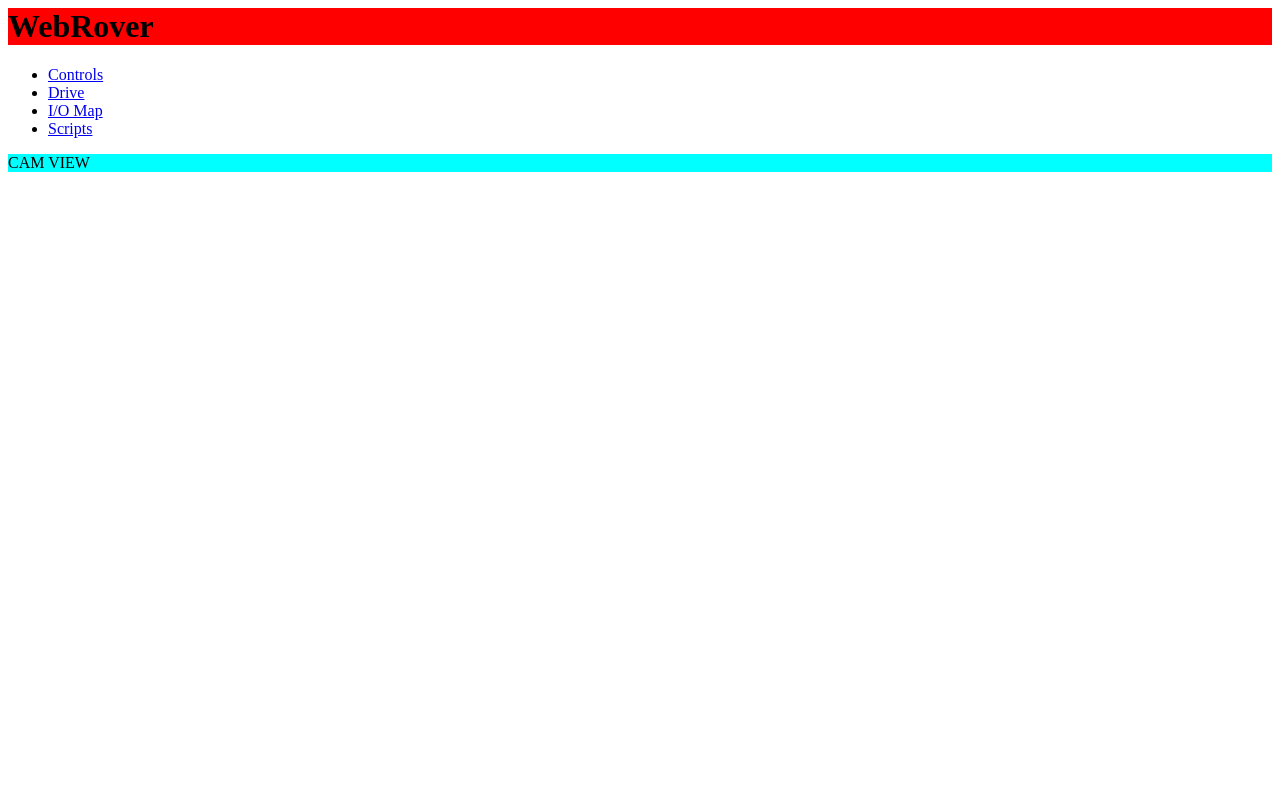
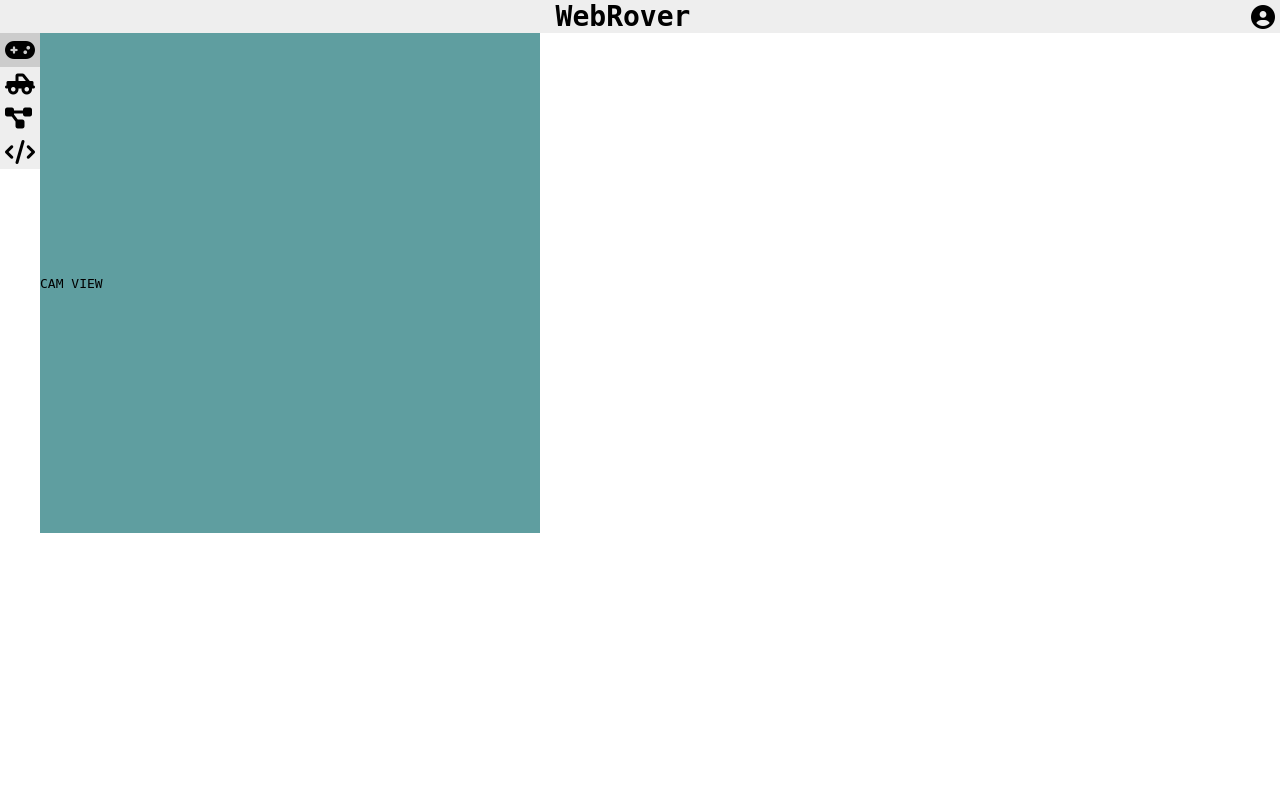
Before and after one commit to teoo-io/demo, a PHP site: page /index.php in a window 1280 px wide. Run offline with PHP 8.4, Linux system fonts and the light colour scheme; some libraries are stand-ins or nearby versions.

Commit message:
Updated layout.

```diff
--- a/src/header.php
+++ b/src/header.php
@@ -1,14 +1,12 @@
-<html>
+<html lang="en">
     <head>
         <link rel="stylesheet" href="style.css">
-        <title>
-            WebRover - SCADA
-        </title>
+        <title>WebRover - SCADA</title>
+        <script src="https://kit.fontawesome.com/9a7cc6e46e.js" crossorigin="anonymous"></script>
     </head>
     <body>
-        <div id="header">
-            <h1>
-                WebRover
-            </h1>
+        <div class="nav">
+            <i class="fas fa-user-circle" id="user-icon"></i>
+            <h1>WebRover</h1>
         </div>
     <?php require_once 'nav.php'; ?>
--- a/src/index.php
+++ b/src/index.php
@@ -1,5 +1,10 @@
-<?php require_once 'header.php'?>
-    <div id="camera-view">
+<?php
+    $current = 'index';
+    require_once 'header.php';
+?>
+    <div class ="content" id="camera-view">
         CAM VIEW
     </div>
-<?php require_once 'footer.php' ?>
+<?php
+    require_once 'footer.php'
+?>
--- a/src/nav.php
+++ b/src/nav.php
@@ -1,24 +1,25 @@
-<div id="nav">
+<div class="nav" id="left-div">
     <ul>
+        <a href="index.php">
             <li>
-            <a href="index.php">
-                Controls
+                <i <?php if ($current == 'index') { echo "id='current_page'"; } ?> class="fas fa-gamepad"></i>
+
+            </li>
         </a>
+        <a href="drive.php">
+            <li>
+                <i <?php if ($current == 'drive') { echo "id='current_page'"; } ?> class="fas fa-truck-pickup"></i>
             </li>
+        </a>
+        <a href="i-o-map.php">
             <li>
-            <a href="drive.php">
-                Drive
+                <i <?php if ($current == 'i-o-map') { echo "id='current_page'"; } ?> class="fas fa-project-diagram"></i>
+            </li>
         </a>
+        <a href="scripts.php">
+            <li>
+                <i <?php if ($current == 'scripts') { echo "id='current_page'"; } ?> class="fas fa-code"></i>
             </li>
-        <li>
-            <a href="i-o-map.php">
-                I/O Map
         </a>
-        </li>
-        <li>
-            <a href="scripts.php">
-                Scripts
-            </a>
-        </li>
     </ul>
 </div>
--- a/src/style.css
+++ b/src/style.css
@@ -1,7 +1,68 @@
-#header {
-    background-color: red;
+:root {
+    --blue: #1B9AAA;
+    --dark-blue: #124559;
+    --yellow: #E0FF38;
+    --gray-light: #EEEEEE;
+    --gray-dark: #222222;
+    --gray-highlight: #CCCCCC;
 }
 
-#camera-view {
-    background-color: aqua;
+body {
+    margin: 0;
+    font-family: monospace;
 }
+
+.fas {
+    color: #000000;
+    font-size: 24px;
+    padding: 5px;
+    margin: 0;
+}
+
+.nav {
+    margin: 0 0;
+    background-color: var(--gray-light);
+}
+
+.nav > h1 {
+    text-align: center;
+    margin: 0 0;
+    font-size: 28px;
+}
+
+#user-icon {
+    float: right;
+}
+
+#left-div {
+    float: left;
+    width: fit-content;
+    height: fit-content;
+}
+
+.nav > ul > a > li > .fas:hover {
+    color: var(--gray-dark);
+    background-color: var(--gray-highlight);
+}
+
+#current_page{
+    background-color: var(--gray-highlight);
+}
+
+.nav > ul {
+    padding: 0;
+    margin: 0;
+}
+
+.nav > ul > li {
+    list-style-type: none;
+    padding: 0;
+    margin: 0;
+}
+
+.content {
+    background-color: cadetblue;
+    align-content: center;
+    width: 500px;
+    height: 500px;
+}
```
Also changed, not shown: src/drive.php (+8 -3 lines), src/i-o-map.php (+9 -4 lines), src/scripts.php (+9 -4 lines). Lines whose indentation alone changed are shown as unchanged.
